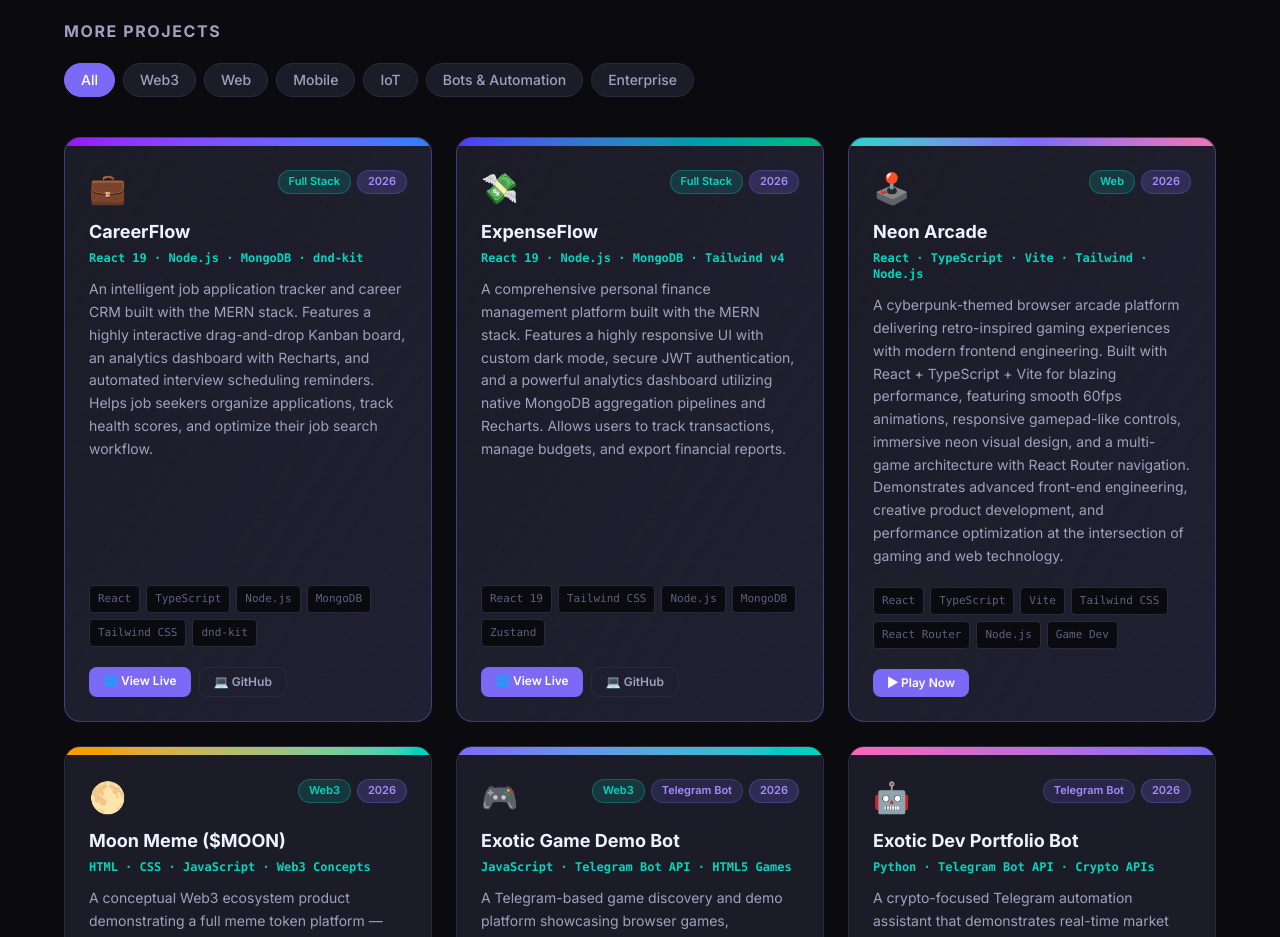
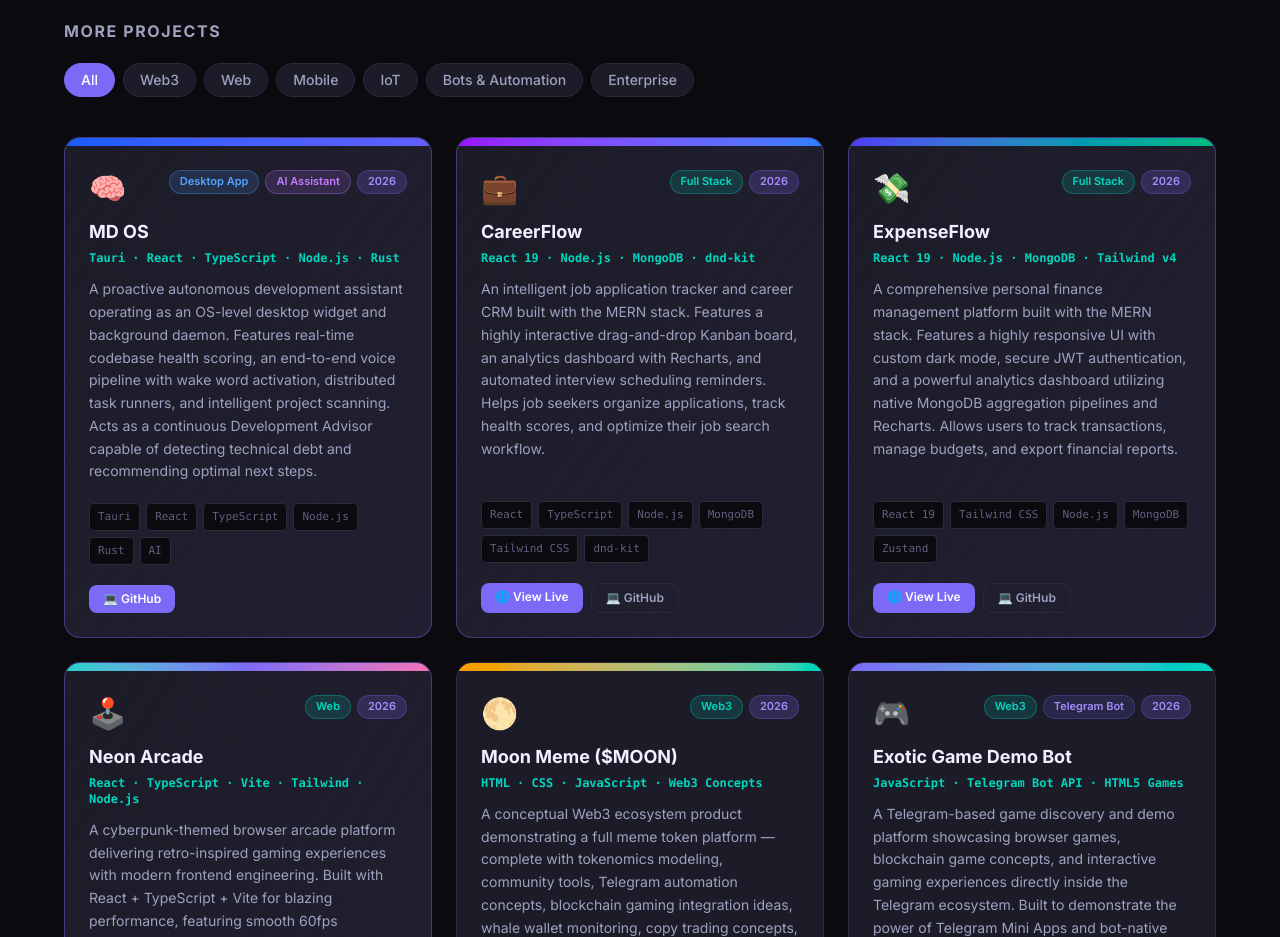
Before and after one commit to MdDevCoder/portfolio, a React (Vite) app: page / in a window 1280 px wide. Shown: the part 5700-6637 px from the top of the page. Built offline with nearby package versions, Linux system fonts and the light colour scheme.

Commit message:
feat: Add MD OS project to portfolio

```diff
--- a/src/data/projects.ts
+++ b/src/data/projects.ts
@@ -1,4 +1,23 @@
 export const projectsData = [
+  {
+    id: "md-os",
+    tags: ["desktop", "ai"],
+    bannerGradient: "from-blue-600 to-indigo-500",
+    icon: "🧠",
+    badges: [
+      { text: "Desktop App", type: "desktop", color: "text-blue-400 bg-blue-400/15 border-blue-400/30" },
+      { text: "AI Assistant", type: "ai", color: "text-purple-400 bg-purple-400/15 border-purple-400/30" },
+      { text: "2026", type: "featured", color: "text-accent2 bg-accent/20 border-accent/30" }
+    ],
+    title: "MD OS",
+    subtitle: "Tauri · React · TypeScript · Node.js · Rust",
+    desc: "A proactive autonomous development assistant operating as an OS-level desktop widget and background daemon. Features real-time codebase health scoring, an end-to-end voice pipeline with wake word activation, distributed task runners, and intelligent project scanning. Acts as a continuous Development Advisor capable of detecting technical debt and recommending optimal next steps.",
+    techTags: ["Tauri", "React", "TypeScript", "Node.js", "Rust", "AI"],
+    links: [
+      { text: "💻 GitHub", url: "https://github.com/MdDevCoder/md-os", primary: true }
+    ],
+    featured: true
+  },
   {
     id: "careerflow",
     tags: ["web", "fullstack"],
```
